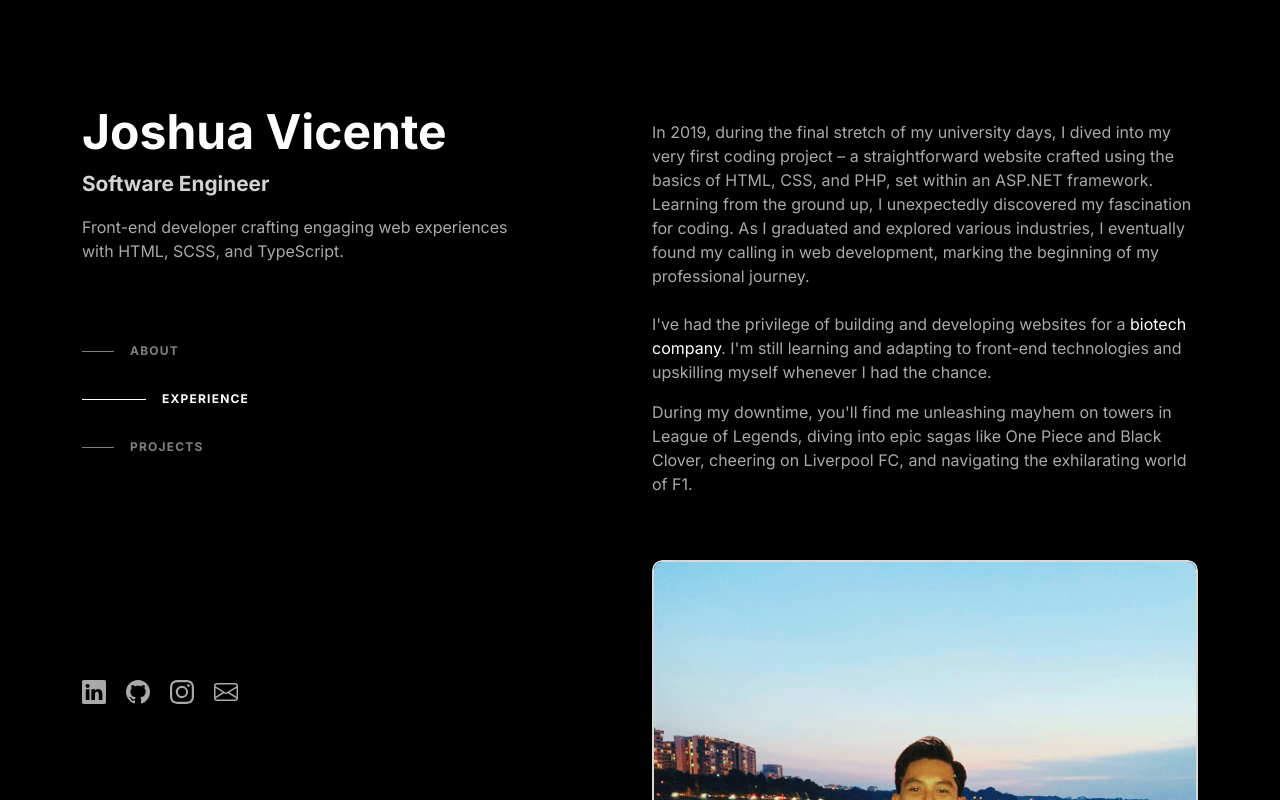
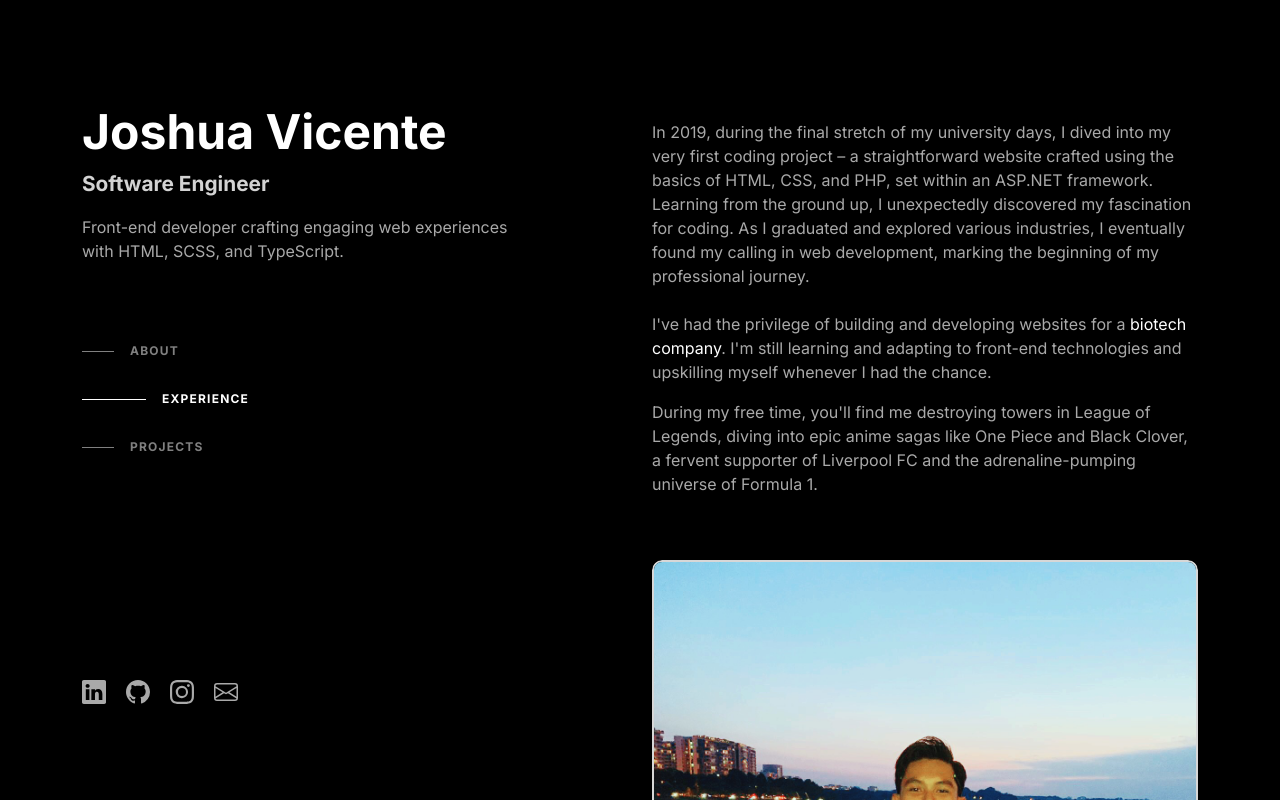
Before and after one commit to joshuavicente/ejrvt-angular, an Angular app: page / in a window 1280 px wide. Shown: the top 800 px of the page. Built offline with nearby package versions, Linux system fonts and the light colour scheme.

Commit message:
feat: Updated text content

```diff
--- a/src/app/pages/home/home.component.html
+++ b/src/app/pages/home/home.component.html
@@ -73,7 +73,7 @@
               I've had the privilege of building and developing websites for a <a class="link" href="https://www.nalagenetics.com" target="_blank">biotech company</a>. I'm still learning and adapting to front-end technologies and upskilling myself whenever I had the chance.
             </p>
             <p class="gray-text">
-              During my downtime, you'll find me unleashing mayhem on towers in League of Legends, diving into epic sagas like One Piece and Black Clover, cheering on Liverpool FC, and navigating the exhilarating world of F1.
+              During my free time, you'll find me destroying towers in League of Legends, diving into epic anime sagas like One Piece and Black Clover, a fervent supporter of Liverpool FC and the adrenaline-pumping universe of Formula 1.
             </p>
             <img class="about-img mt-5" src="./assets/img/josh-db.jpg" alt="Josh Dragonboat" width="100%">
           </section>
```
